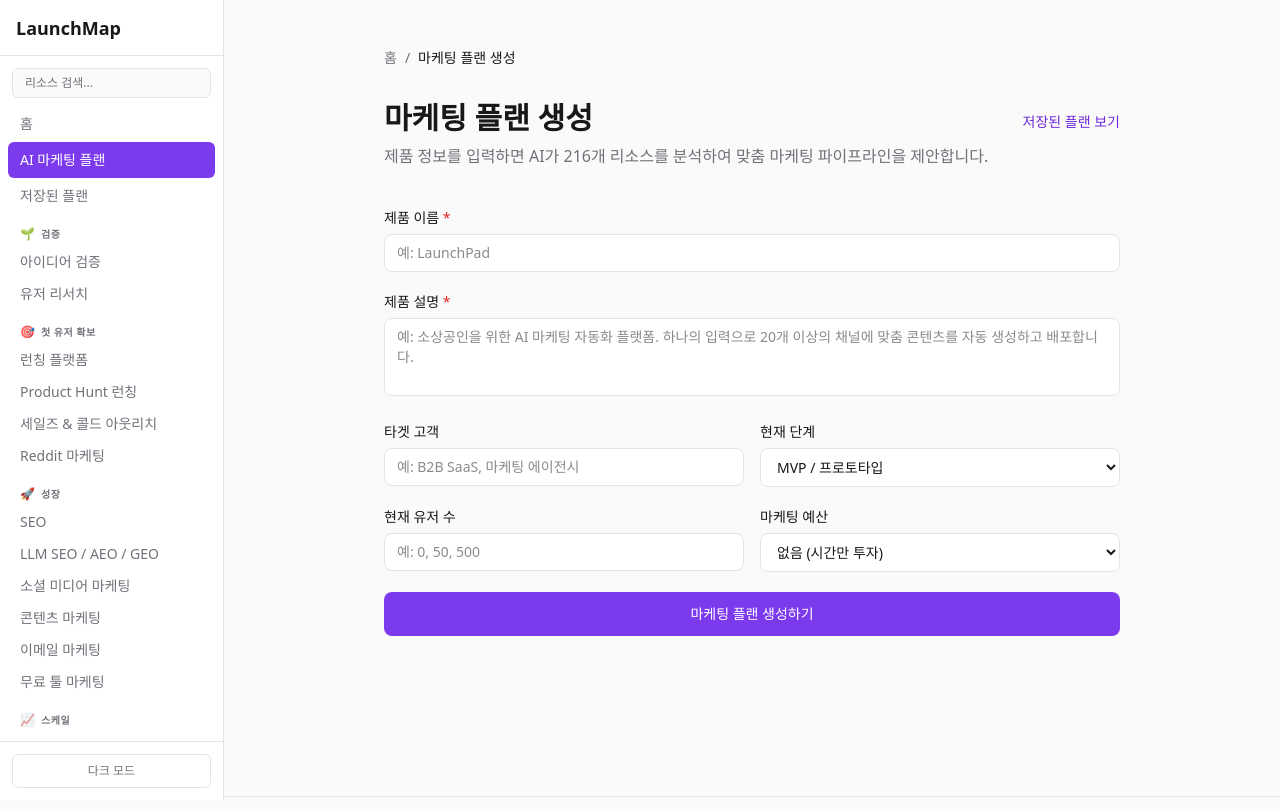
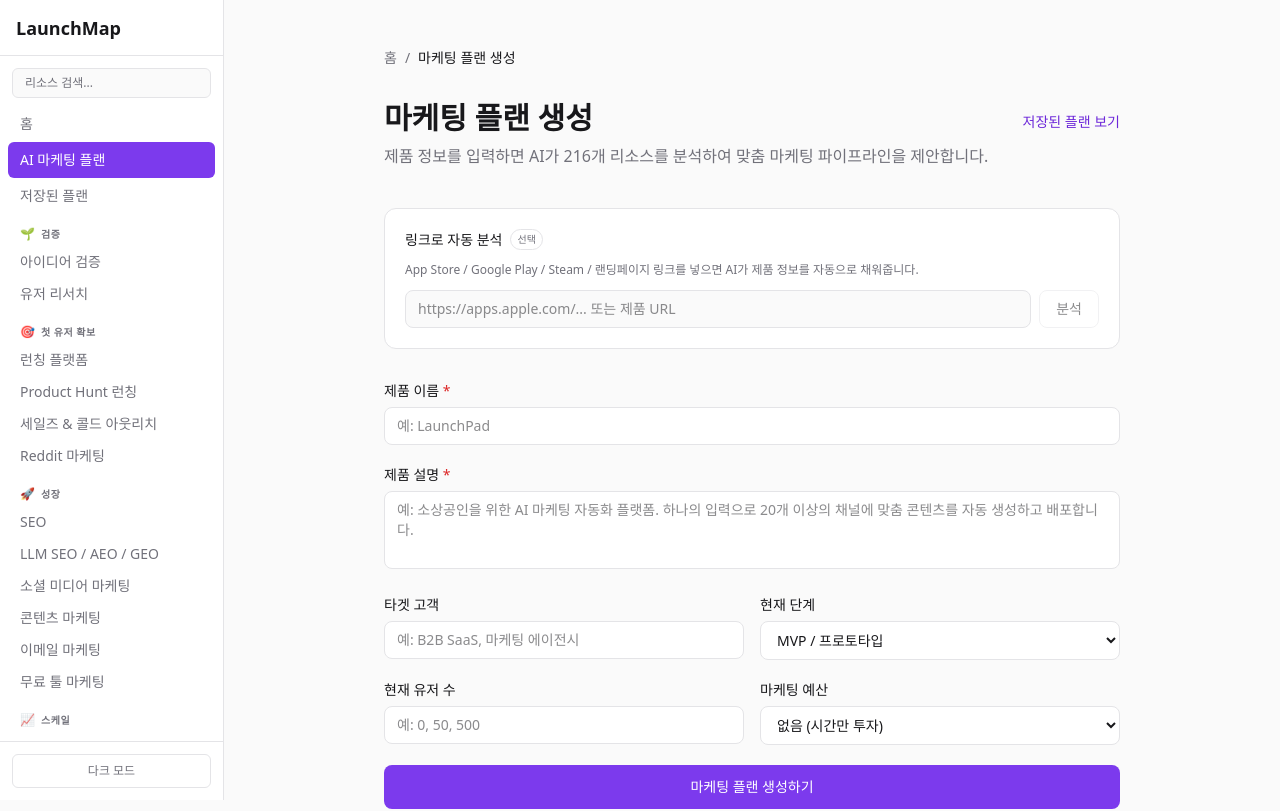
Before and after one commit to dennykim123/launchmap, a Next.js app: page /plan in a window 1280 px wide. Shown: the top 811 px of the page. Built offline with nearby package versions, Linux system fonts and the light colour scheme.

Commit message:
feat: auto-analyze product from URL (App Store, Play Store, Steam, landing page)

```diff
--- /dev/null
+++ b/src/app/api/analyze/route.ts
@@ -0,0 +1,81 @@
+import Anthropic from "@anthropic-ai/sdk";
+import { NextRequest, NextResponse } from "next/server";
+
+export async function POST(req: NextRequest) {
+  const apiKey = process.env.ANTHROPIC_API_KEY;
+  if (!apiKey) {
+    return NextResponse.json({ error: "API key not configured" }, { status: 500 });
+  }
+
+  const { url } = await req.json();
+  if (!url) {
+    return NextResponse.json({ error: "URL is required" }, { status: 400 });
+  }
+
+  // Fetch the page content
+  let pageContent: string;
+  try {
+    const res = await fetch(url, {
+      headers: {
+        "User-Agent":
+          "Mozilla/5.0 (Macintosh; Intel Mac OS X 10_15_7) AppleWebKit/537.36 (KHTML, like Gecko) Chrome/120.0.0.0 Safari/537.36",
+        Accept: "text/html,application/xhtml+xml",
+        "Accept-Language": "ko-KR,ko;q=0.9,en;q=0.8",
+      },
+      redirect: "follow",
+    });
+    const html = await res.text();
+    // Strip HTML tags, keep text content (limit to 8000 chars)
+    pageContent = html
+      .replace(/<script[\s\S]*?<\/script>/gi, "")
+      .replace(/<style[\s\S]*?<\/style>/gi, "")
+      .replace(/<[^>]+>/g, " ")
+      .replace(/\s+/g, " ")
+      .trim()
+      .slice(0, 8000);
+  } catch {
+    return NextResponse.json(
+      { error: "URL을 가져올 수 없습니다. 직접 입력해주세요." },
+      { status: 400 }
+    );
+  }
+
+  const client = new Anthropic({ apiKey });
+
+  const message = await client.messages.create({
+    model: "claude-sonnet-4-20250514",
+    max_tokens: 1024,
+    system: `URL에서 가져온 웹페이지 내용을 분석하여 제품 정보를 추출합니다.
+반드시 아래 JSON 형식으로만 응답하세요. 다른 텍스트 없이 JSON만 출력하세요.
+정보가 불확실하면 빈 문자열로 두세요. 한국어로 작성하세요.
+
+{
+  "productName": "제품/앱 이름",
+  "productDescription": "제품이 하는 일 2~3문장 설명",
+  "targetAudience": "타겟 고객 (예: B2B SaaS, 게이머, 소상공인)",
+  "stage": "idea | mvp | launched | growing",
+  "detected": "App Store | Google Play | Steam | 랜딩페이지 | 기타"
+}`,
+    messages: [
+      {
+        role: "user",
+        content: `URL: ${url}\n\n페이지 내용:\n${pageContent}`,
+      },
+    ],
+  });
+
+  const text =
+    message.content[0].type === "text" ? message.content[0].text : "";
+
+  try {
+    const jsonMatch = text.match(/\{[\s\S]*\}/);
+    if (!jsonMatch) throw new Error("No JSON");
+    const result = JSON.parse(jsonMatch[0]);
+    return NextResponse.json(result);
+  } catch {
+    return NextResponse.json(
+      { error: "분석 결과를 파싱할 수 없습니다" },
+      { status: 500 }
+    );
+  }
+}
--- a/src/app/plan/page.tsx
+++ b/src/app/plan/page.tsx
@@ -14,9 +14,44 @@ export default function PlanPage() {
     userCount: "",
     budget: "없음",
   });
+  const [analyzeUrl, setAnalyzeUrl] = useState("");
+  const [analyzing, setAnalyzing] = useState(false);
+  const [analyzeResult, setAnalyzeResult] = useState("");
   const [saved, setSaved] = useState<SavedPlan | null>(null);
   const [loading, setLoading] = useState(false);
   const [error, setError] = useState("");
+
+  const handleAnalyze = async () => {
+    if (!analyzeUrl.trim()) return;
+    setAnalyzing(true);
+    setAnalyzeResult("");
+    setError("");
+    try {
+      const res = await fetch("/api/analyze", {
+        method: "POST",
+        headers: { "Content-Type": "application/json" },
+        body: JSON.stringify({ url: analyzeUrl.trim() }),
+      });
+      const data = await res.json();
+      if (data.error) {
+        setError(data.error);
+      } else {
+        setForm((prev) => ({
+          ...prev,
+          productName: data.productName || prev.productName,
+          productDescription:
+            data.productDescription || prev.productDescription,
+          targetAudience: data.targetAudience || prev.targetAudience,
+          stage: data.stage || prev.stage,
+        }));
+        setAnalyzeResult(data.detected || "분석 완료");
+      }
+    } catch {
+      setError("링크 분석 중 오류가 발생했습니다");
+    } finally {
+      setAnalyzing(false);
+    }
+  };
 
   const handleSubmit = async (e: React.FormEvent) => {
     e.preventDefault();
@@ -72,6 +107,43 @@ export default function PlanPage() {
           파이프라인을 제안합니다.
         </p>
       </header>
+
+      {/* Link Analyzer */}
+      <div className="rounded-xl border border-border bg-card p-5 mb-8">
+        <div className="flex items-center gap-2 mb-3">
+          <span className="text-sm font-medium">링크로 자동 분석</span>
+          <span className="text-[10px] px-1.5 py-0.5 rounded-full border border-border text-muted">
+            선택
+          </span>
+        </div>
+        <p className="text-xs text-muted mb-3">
+          App Store / Google Play / Steam / 랜딩페이지 링크를 넣으면 AI가 제품
+          정보를 자동으로 채워줍니다.
+        </p>
+        <div className="flex gap-2">
+          <input
+            type="url"
+            value={analyzeUrl}
+            onChange={(e) => setAnalyzeUrl(e.target.value)}
+            placeholder="https://apps.apple.com/... 또는 제품 URL"
+            className="flex-1 px-3 py-2 text-sm border border-border rounded-lg bg-background text-foreground focus:outline-none focus:border-accent"
+          />
+          <button
+            type="button"
+            onClick={handleAnalyze}
+            disabled={analyzing || !analyzeUrl.trim()}
+            className="px-4 py-2 text-sm font-medium rounded-lg border border-border text-foreground hover:bg-card-hover transition-all disabled:opacity-50 shrink-0"
+          >
+            {analyzing ? "분석 중..." : "분석"}
+          </button>
+        </div>
+        {analyzeResult && (
+          <p className="text-xs mt-2" style={{ color: "#16a34a" }}>
+            {analyzeResult}에서 제품 정보를 가져왔습니다. 아래에서 확인하고
+            수정하세요.
+          </p>
+        )}
+      </div>
 
       {/* Form */}
       <form onSubmit={handleSubmit} className="space-y-5 mb-12">
```
